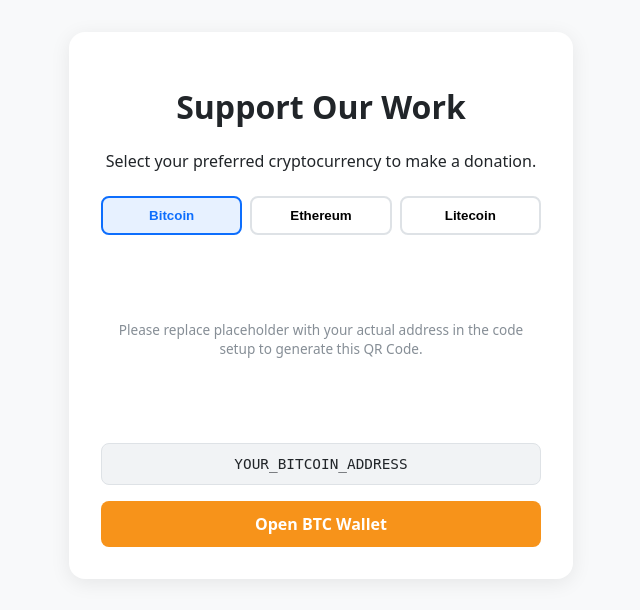
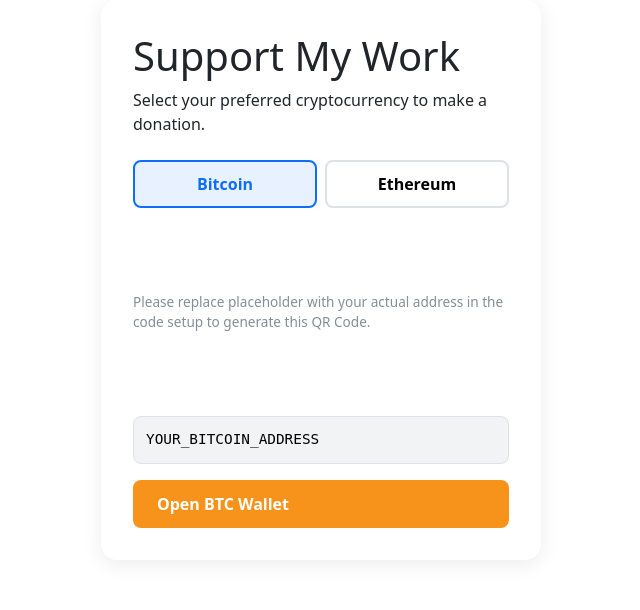
Before and after one commit to juliannowak/Django-Film-Filters, a Django app: page /donate/ in a window 1280 px wide. Shown: the top 610 px of the page, without its empty margins (319-959 px from the left). Run offline with Django 5.2, Linux system fonts and the light colour scheme; some libraries are stand-ins or nearby versions.

Commit message:
donate page upgrade

```diff
--- a/images/templates/dashboard.html
+++ b/images/templates/dashboard.html
@@ -12,7 +12,6 @@
   <!-- SASS stylesheets go here in the head -->
   {% load static %}
   {% load sass_tags %}
-
   <link href="{% static 'bootstrap.min.css' %}" rel="stylesheet" type="text/css"/>
   <link href="{% sass_src 'main.scss' %}" rel="stylesheet" type="text/css" />
 
--- a/images/templates/donate.html
+++ b/images/templates/donate.html
@@ -1,6 +1,10 @@
 <!DOCTYPE html>
 <html lang="en">
 <head>
+    {% load django_bootstrap5 %}
+    {% bootstrap_css %}
+    {% bootstrap_javascript %}
+
     <meta charset="UTF-8">
     <meta name="viewport" content="width=device-width, initial-scale=1.0">
     <title>Donate Crypto</title>
@@ -8,19 +12,18 @@
     <!-- Ultra-reliable production CDN for the QR Code library -->
     <script src="https://cdn.jsdelivr.net/npm/qrcodejs@1.0.0/qrcode.min.js"></script>
 
+    <!-- SASS stylesheets go here in the head -->
+    {% load static %}
+    {% load sass_tags %}
+    <link href="{% static 'bootstrap.min.css' %}" rel="stylesheet" type="text/css"/>
+    <link href="{% sass_src 'main.scss' %}" rel="stylesheet" type="text/css" />
+
     <style>
-        body {
-            font-family: system-ui, -apple-system, sans-serif;
-            text-align: center;
-            background: #f8f9fa;
-            color: #212529;
-            padding: 2rem 1rem;
-            margin: 0;
-        }
+
         main {
             max-width: 440px;
             margin: 0 auto;
-            background: white;
+            background: transparent;
             padding: 2rem;
             border-radius: 16px;
             box-shadow: 0 4px 20px rgba(0,0,0,0.08);
@@ -72,6 +75,7 @@
             font-size: 0.9rem;
             border: 1px solid #dee2e6;
             margin-bottom: 1rem;
+            color: black;
         }
         .wallet-btn {
             display: inline-block;
@@ -87,20 +91,17 @@
         .btc-theme:hover { background: #e17e0a; }
         .eth-theme { background: #627eea; }
         .eth-theme:hover { background: #4d66d1; }
-        .ltc-theme { background: #345d9d; }
-        .ltc-theme:hover { background: #27487b; }
     </style>
 </head>
 <body>
 
     <main>
-        <h1>Support Our Work</h1>
+        <h1>Support My Work</h1>
         <p>Select your preferred cryptocurrency to make a donation.</p>
 
         <div class="crypto-tabs">
             <button class="tab-btn active" onclick="switchCrypto(event, 'btc')">Bitcoin</button>
             <button class="tab-btn" onclick="switchCrypto(event, 'eth')">Ethereum</button>
-            <button class="tab-btn" onclick="switchCrypto(event, 'ltc')">Litecoin</button>
         </div>
 
         <!-- BITCOIN PANEL -->
@@ -116,13 +117,6 @@
             <div class="address-box" id="addr-eth">YOUR_ETHEREUM_ADDRESS</div>
             <a href="ethereum:YOUR_ETHEREUM_ADDRESS" class="wallet-btn eth-theme">Open ETH Wallet</a>
         </div>
-
-        <!-- LITECOIN PANEL -->
-        <div id="panel-ltc" class="crypto-panel">
-            <div id="qr-ltc" class="qr-box"></div>
-            <div class="address-box" id="addr-ltc">YOUR_LITECOIN_ADDRESS</div>
-            <a href="litecoin:YOUR_LITECOIN_ADDRESS" class="wallet-btn ltc-theme">Open LTC Wallet</a>
-        </div>
     </main>
 
     <script>
@@ -130,7 +124,6 @@
         const walletAddresses = {
             btc: 'YOUR_BITCOIN_ADDRESS',
             eth: 'YOUR_ETHEREUM_ADDRESS',
-            ltc: 'YOUR_LITECOIN_ADDRESS'
         };
 
         function switchCrypto(event, ticker) {
@@ -168,7 +161,6 @@
 
         function getScheme(ticker) {
             if (ticker === 'eth') return 'ethereum';
-            if (ticker === 'ltc') return 'litecoin';
             return 'bitcoin';
         }
     </script>
--- a/images/templates/imageForm.html
+++ b/images/templates/imageForm.html
@@ -12,7 +12,6 @@
   <!-- SASS stylesheets go here in the head -->
   {% load static %}
   {% load sass_tags %}
-
   <link href="{% static 'bootstrap.min.css' %}" rel="stylesheet" type="text/css"/>
   <link href="{% sass_src 'main.scss' %}" rel="stylesheet" type="text/css" />
 
--- a/images/urls.py
+++ b/images/urls.py
@@ -3,14 +3,9 @@ from . import views
 from pathlib import Path
 from django.http import HttpResponse
 
-def donate(request):
-    # Reads the file directly from your project root
-    html_path = Path(__file__).resolve().parent / 'templates/donate.html'
-    return HttpResponse(html_path.read_text(encoding='utf-8'))
-
 urlpatterns = [
     path('images/<str:session_key>/', views.image_dashboard, name='key_uploads'),
     path('images/', views.image_dashboard, name='session_uploads'),
     path('', views.image_upload,  name='images_create'),
-    path('donate/', donate,  name='donate'),
+    path('donate/', views.donate, name='donate')
 ]
--- a/images/views.py
+++ b/images/views.py
@@ -177,3 +177,6 @@ def image_dashboard(request, session_key=None, switches=[]):
                 'form': form
                 }
     return render(request, 'dashboard.html', context)
+
+def donate(request):
+    return render(request, 'donate.html')
```
